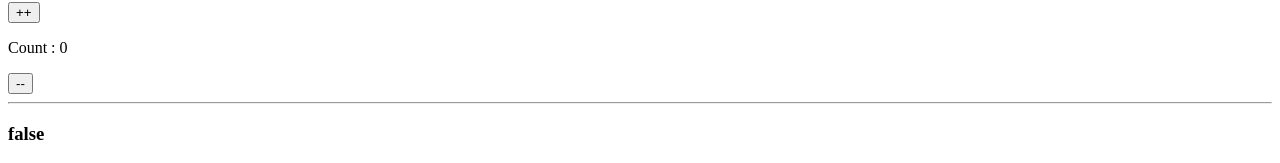
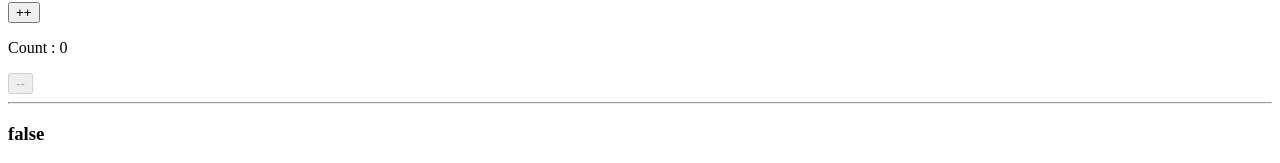
Before and after one commit to JagdishKhod/my-first-angular-project, an Angular app: page / in a window 1280 px wide. Shown: the part 767-930 px from the top of the page. Built offline with nearby package versions, Linux system fonts and the light colour scheme.

Commit message:
Disable button apply (minus butn get disable after 0 count)

```diff
--- a/src/app/app.component.html
+++ b/src/app/app.component.html
@@ -24,11 +24,11 @@ placeholder="Enter Name" name="name"/>
 
 <!-- Counter on click on button -->
 <h3> Counter on click on button</h3>
-<button (click)="counter(1)" >++</button> <br>
+<button (click)="counter('add')" >++</button> <br>
 <p>
     Count : {{count}}
 </p>
-<button (click)="counter(2)">--</button>
+<button (click)="counter('minus')" [disabled]="count === 0">--</button>
 <br><hr>
 
 
--- a/src/app/app.component.ts
+++ b/src/app/app.component.ts
@@ -17,9 +17,9 @@ export class AppComponent {
     this.displayVal=val
  }
  count=0;
- counter(type:any)
+ counter(type:string)
  {
-type===1 ? this.count++ : this.count-- ;      // "?" --is ternary operator in angular and ":" is treated as else
+type==='add' ? this.count++ : this.count-- ;      // "?" --is ternary operator in angular and ":" is treated as else
 
  }
 }
```
